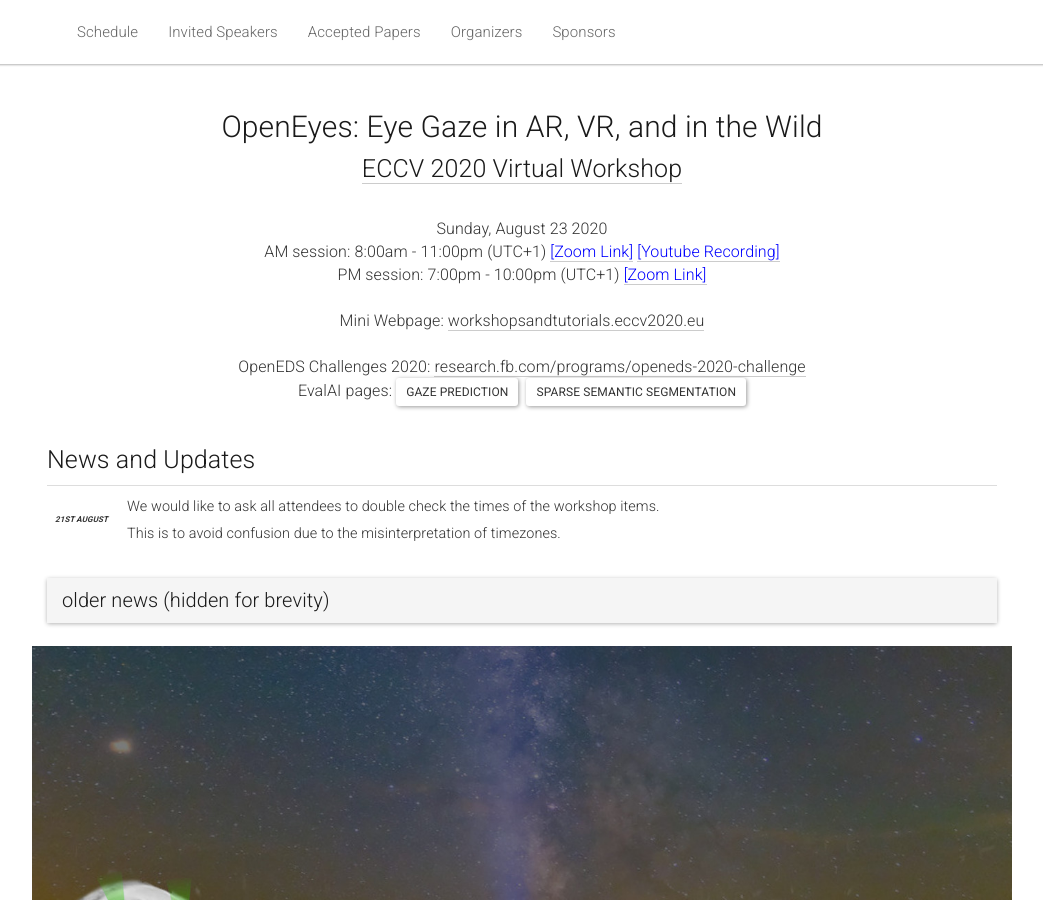
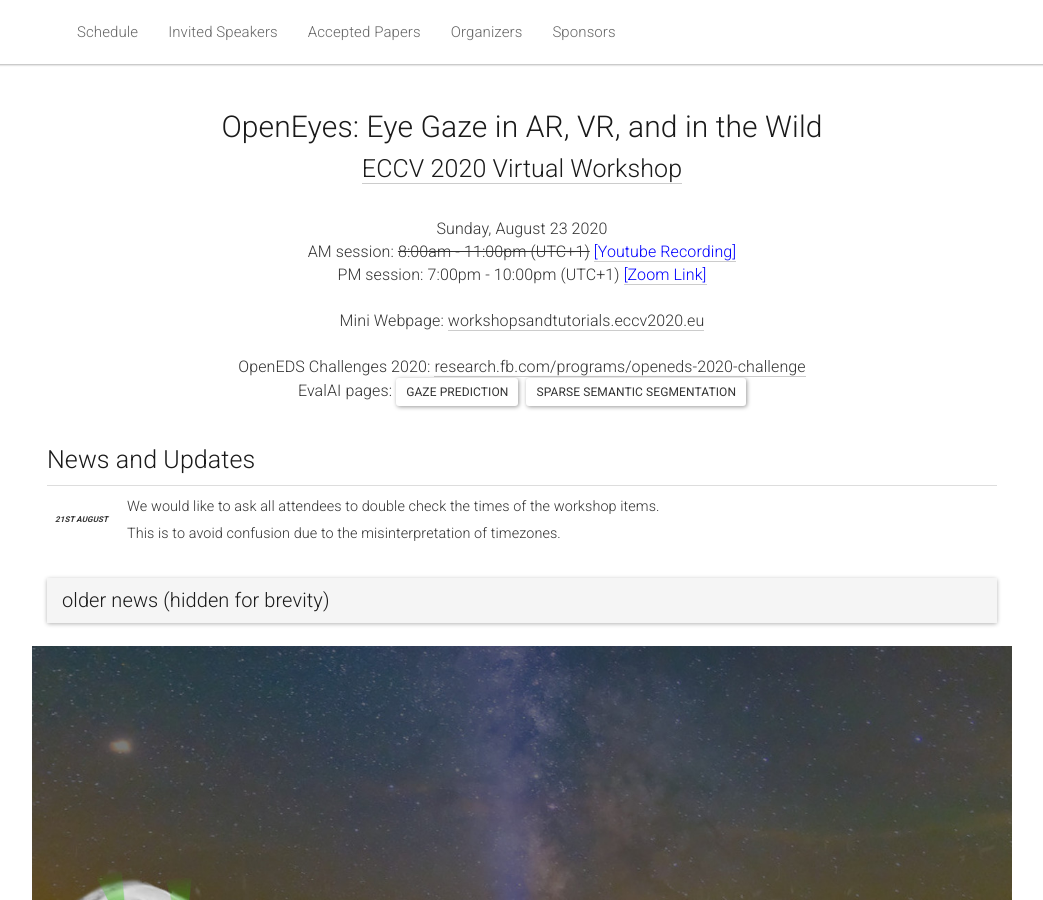
Before and after one commit to OpenEyes-Workshop/openeyes-workshop.github.io, a Jekyll site: the page built from _pages/home.md, in a window 1280 px wide and 900 px high. Shown: the whole window, without its empty margins (118-1161 px from the left). Built offline with Jekyll 4.4.1, drawn with Linux system fonts in a browser that asks for light colours; nearby versions of some CDN libraries; some of the changed text lies outside the part shown.

```diff
--- a/_pages/home.md
+++ b/_pages/home.md
@@ -17,8 +17,7 @@ acknowledgements: ""
     <center><h2><a href="https://eccv2020.eu/workshops/">ECCV 2020 Virtual Workshop</a></h2></center>
     <br>
     <center>Sunday, August 23 2020</center>
-    <center>AM session: 8:00am - 11:00pm (UTC+1)
-      <a href="https://us02web.zoom.us/j/89746135870?pwd=RXl1cnllZ0tiQUZuOFBDbUQycUJsdz09" target="_blank" style="color:blue;">[Zoom Link]</a>
+    <center>AM session: <s>8:00am - 11:00pm (UTC+1)</s>
       <a href="https://www.youtube.com/watch?v=EuzLew8FcdM" target="_blank" style="color:blue;">[Youtube Recording]</a>
     </center>
     <center>PM session: 7:00pm - 10:00pm (UTC+1)
@@ -332,8 +331,7 @@ acknowledgements: ""
   <div class="col-xs-12">
      <h2>Workshop Schedule</h2>
      <br>
-     <b>AM session (8:00 - 11:00 UTC+1)</b>
-     <a href="https://us02web.zoom.us/j/89746135870?pwd=RXl1cnllZ0tiQUZuOFBDbUQycUJsdz09" target="_blank" style="color:blue;">[Zoom Link]</a>
+     <b>AM session (<s>8:00 - 11:00 UTC+1</s>)</b>
      <a href="https://www.youtube.com/watch?v=EuzLew8FcdM" target="_blank" style="color:blue;">[Youtube Recording]</a>
      <table class="table schedule" style="border:none !important;">
       <thead class="thead-light">
```
